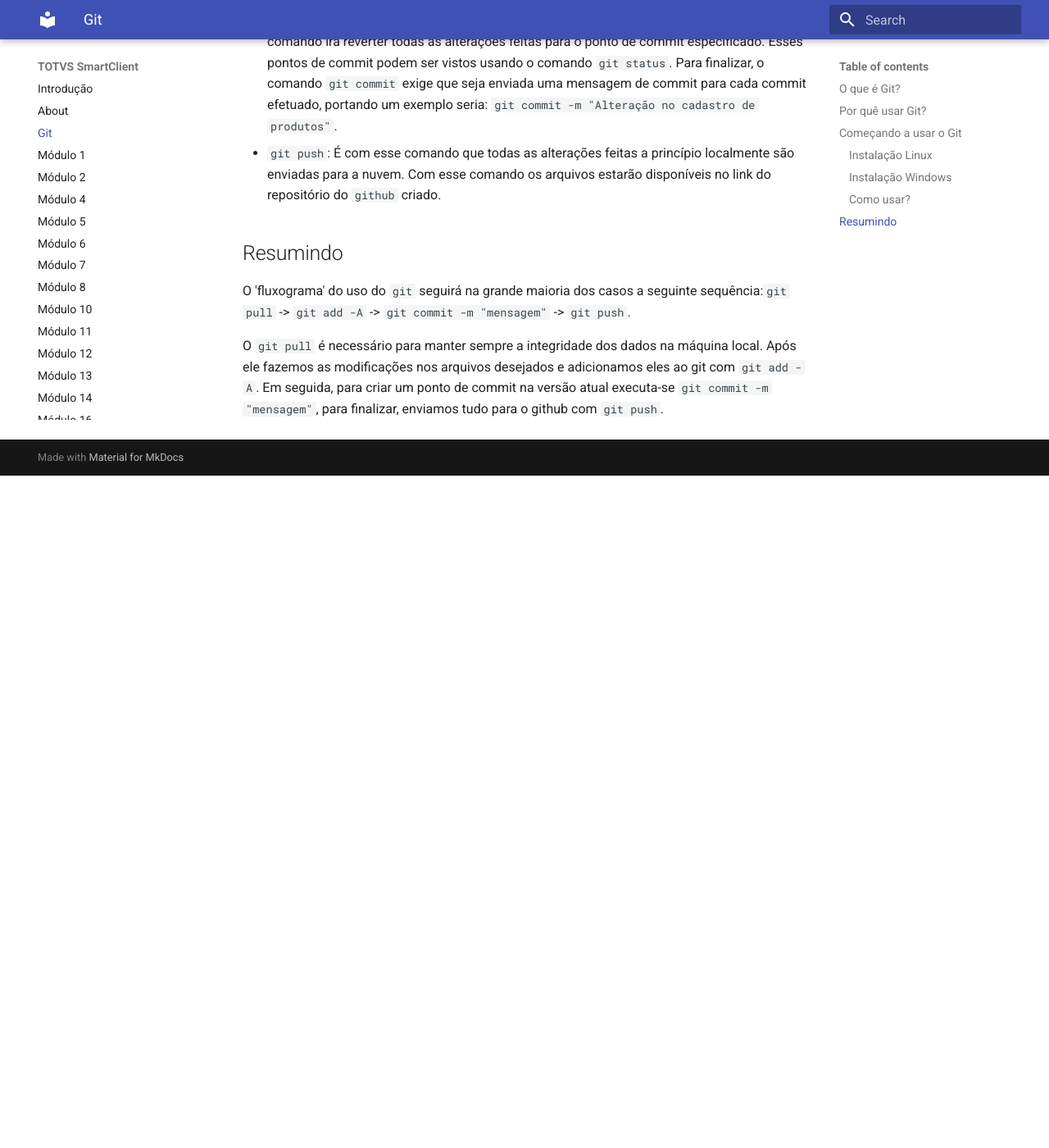
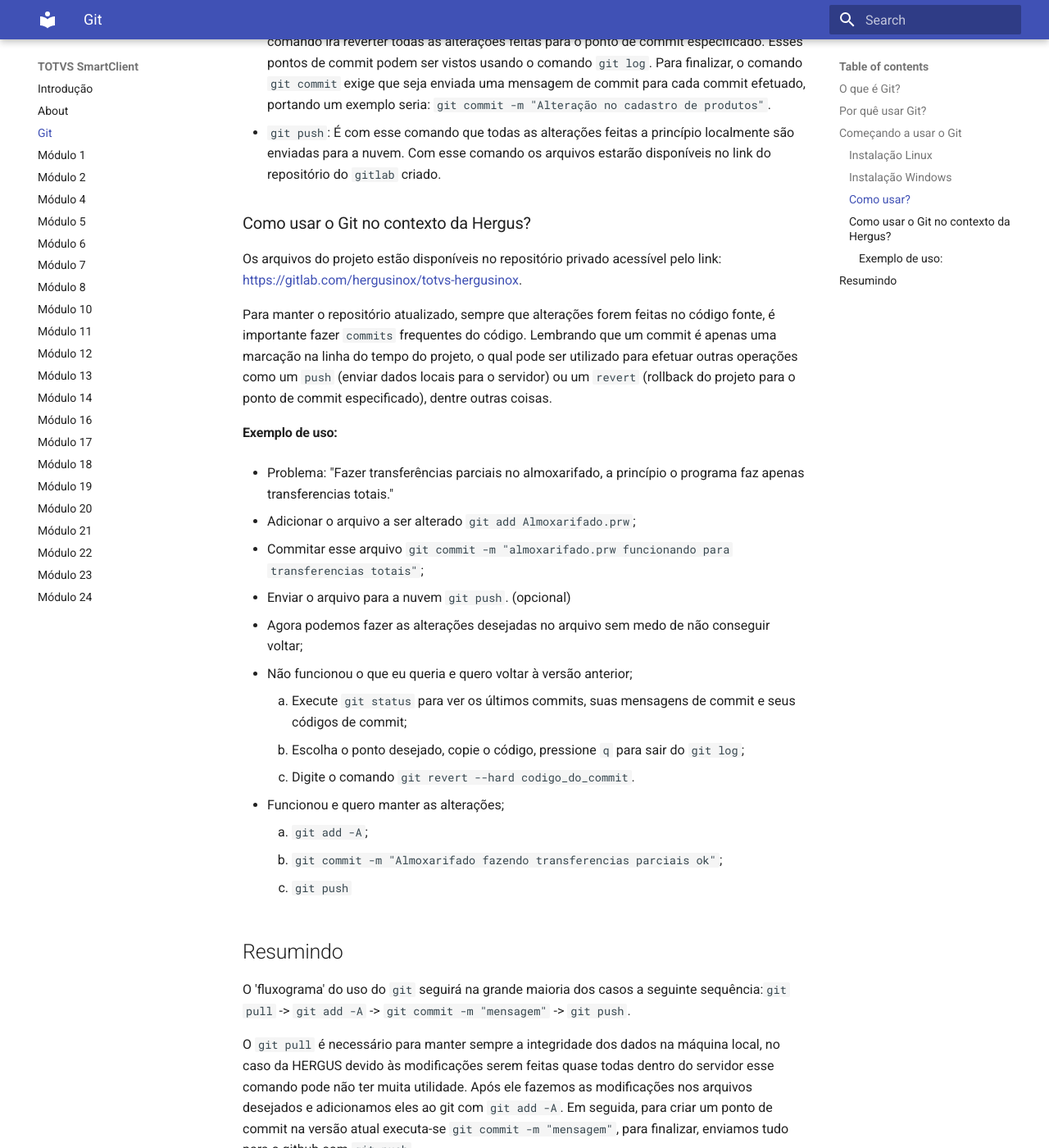
Before and after one commit to gabsbelini/totvs-docs, an MkDocs documentation site: the page built from docs/git.md, in a window 1280 px wide and 1400 px high, scrolled down 1413 px. Shown: the whole window at 82% size. Built offline with MkDocs 1.6.1 and Material for MkDocs 9.7.7, drawn with Linux system fonts in a browser that asks for light colours; old or Windows-style settings are respelled for this version of MkDocs; before the commit the page ends 1993 px from its top, so only the background shows below that.

Commit message:
gitlab added

```diff
--- a/docs/git.md
+++ b/docs/git.md
@@ -17,7 +17,7 @@
 Execute o seguinte comando `sudo apt-get install git`
 
 ### Instalação Windows
-1. Criar uma conta no [github](www.github.com);
+1. Criar uma conta no [github](www.github.com) ou [gitlab](https://gitlab.com/users/sign_in);
 2. Instalar o `Git`, basta clicar em [git](https://git-scm.com/download/win);
 3. Entre no diretório onde deseja que o repositório seja clonado e digite `git clone link_do_repositorio`. Uma cópia do repositório será copiada para seu computador local, para trabalhar nela basta fazer modificações e seguir o 'worflow' descrito na seção [Resumindo](#resumindo)
 
@@ -28,10 +28,35 @@
 Veremos 4 comandos principais, sendo eles o `git add`, `git commit`, `git push` e também o `git pull`.
 
 * `git add`: É usado para adicionar arquivos para serem monitorados pelo `git`. Toda vez que um arquivo novo for criado e o usuário quiser que ele seja monitorado pelo git, basta executar o comando `git add nome_do_arquivo`. Para praticidade, caso queira que todos os arquivos dentro daquele diretório sejam adicionados ao `git`, use `git add -A`;
-* `git commit`: É usado como um marcador de versão pelo git. Cada vez que o comando `git commit` é executado, um ponto de `commit` é criado. Esses pontos de `commit` são marcadores os quais o usuário pode usá-los para reverter alterações usando seus identificadores únicos. Ex.: `git revert --hard endereço_do_ponto_de_commit`. Esse comando irá reverter todas as alterações feitas para o ponto de commit especificado. Esses pontos de commit podem ser vistos usando o comando `git status`. Para finalizar, o comando `git commit` exige que seja enviada uma mensagem de commit para cada commit efetuado, portando um exemplo seria: `git commit -m "Alteração no cadastro de produtos"`.
-* `git push`: É com esse comando que todas as alterações feitas a princípio localmente são enviadas para a nuvem. Com esse comando os arquivos estarão disponíveis no link do repositório do `github` criado.
+* `git commit`: É usado como um marcador de versão pelo git. Cada vez que o comando `git commit` é executado, um ponto de `commit` é criado. Esses pontos de `commit` são marcadores os quais o usuário pode usá-los para reverter alterações usando seus identificadores únicos. Ex.: `git revert --hard codigo_do_ponto_de_commit`. Esse comando irá reverter todas as alterações feitas para o ponto de commit especificado. Esses pontos de commit podem ser vistos usando o comando `git log`. Para finalizar, o comando `git commit` exige que seja enviada uma mensagem de commit para cada commit efetuado, portando um exemplo seria: `git commit -m "Alteração no cadastro de produtos"`.
+* `git push`: É com esse comando que todas as alterações feitas a princípio localmente são enviadas para a nuvem. Com esse comando os arquivos estarão disponíveis no link do repositório do `gitlab` criado.
+
+### Como usar o Git no contexto da Hergus?
+
+Os arquivos do projeto estão disponíveis no repositório privado acessível pelo link: [https://gitlab.com/hergusinox/totvs-hergusinox](https://gitlab.com/hergusinox/totvs-hergusinox).
+
+Para manter o repositório atualizado, sempre que alterações forem feitas no código fonte, é importante fazer `commits`
+frequentes do código. Lembrando que um commit é apenas uma marcação na linha do tempo do projeto, o qual pode ser utilizado para
+efetuar outras operações como um `push` (enviar dados locais para o servidor) ou um `revert` (rollback do projeto para o ponto de
+  commit especificado), dentre outras coisas.
+
+####Exemplo de uso:
+* Problema: "Fazer transferências parciais no almoxarifado, a princípio o programa faz apenas transferencias totais."
+
+1. Adicionar o arquivo a ser alterado `git add Almoxarifado.prw`;
+2. Commitar esse arquivo `git commit -m "almoxarifado.prw funcionando para transferencias totais"`;
+3. Enviar o arquivo para a nuvem `git push`. (opcional)
+4. Agora podemos fazer as alterações desejadas no arquivo sem medo de não conseguir voltar;
+5. Não funcionou o que eu queria e quero voltar à versão anterior;
+    1. Execute `git status` para ver os últimos commits, suas mensagens de commit e seus códigos de commit;
+    2. Escolha o ponto desejado, copie o código, pressione `q` para sair do `git log`;
+    3. Digite o comando `git revert --hard codigo_do_commit`.
+6. Funcionou e quero manter as alterações;
+    1. `git add -A`;
+    2. `git commit -m "Almoxarifado fazendo transferencias parciais ok"`;
+    3. `git push`
 
 ## Resumindo
 O 'fluxograma' do uso do `git` seguirá na grande maioria dos casos a seguinte sequência:`git pull` -> `git add -A` -> `git commit -m "mensagem"` -> `git push`.
 
-O `git pull` é necessário para manter sempre a integridade dos dados na máquina local. Após ele fazemos as modificações nos arquivos desejados e adicionamos eles ao git com `git add -A`. Em seguida, para criar um ponto de commit na versão atual executa-se `git commit -m "mensagem"`, para finalizar, enviamos tudo para o github com `git push`.
+O `git pull` é necessário para manter sempre a integridade dos dados na máquina local, no caso da HERGUS devido às modificações serem feitas quase todas dentro do servidor esse comando pode não ter muita utilidade. Após ele fazemos as modificações nos arquivos desejados e adicionamos eles ao git com `git add -A`. Em seguida, para criar um ponto de commit na versão atual executa-se `git commit -m "mensagem"`, para finalizar, enviamos tudo para o github com `git push`.
```
